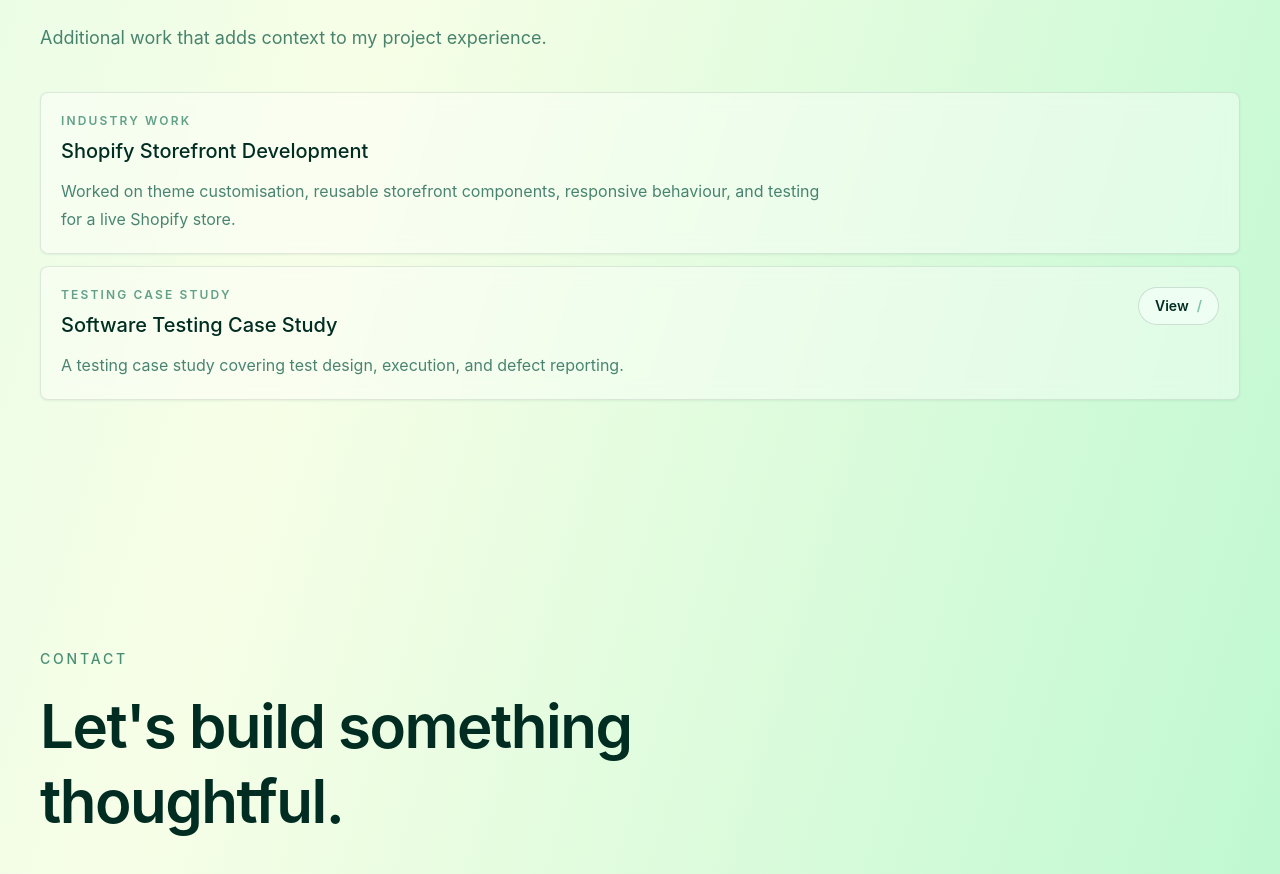
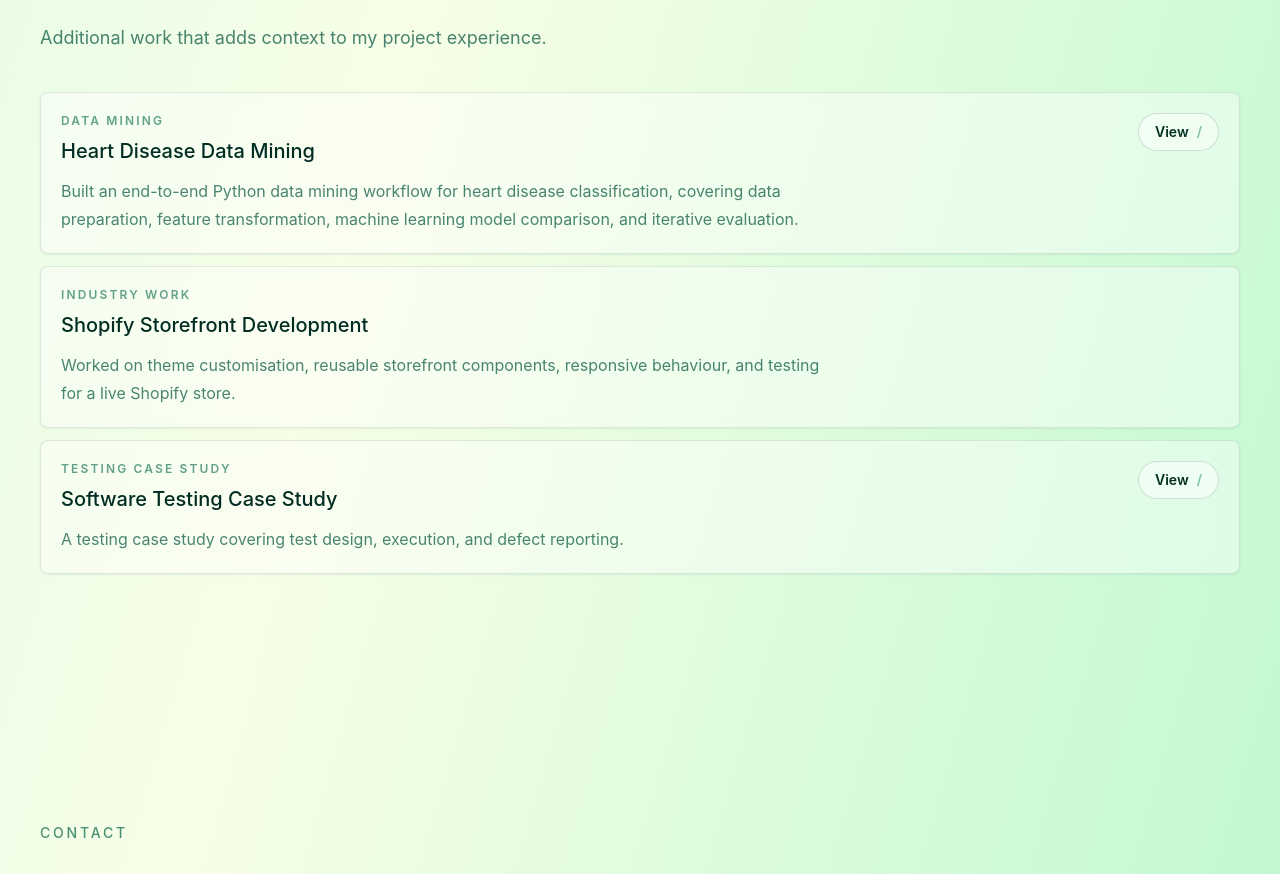
Before and after one commit to alex-fan-dev/Personal_website, a React (Vite) app: page / in a window 1280 px wide. Shown: the part 2979-3853 px from the top of the page. Built offline with nearby package versions, Linux system fonts and the light colour scheme.

Commit message:
feat: add heart disease data mining to supporting work

```diff
--- a/src/data/OtherWorkCard.ts
+++ b/src/data/OtherWorkCard.ts
@@ -6,6 +6,13 @@ export type OtherWorkItem = {
 };
 
 export const otherWork: OtherWorkItem[] = [
+  {
+    title: 'Heart Disease Data Mining',
+    description:
+      'Built an end-to-end Python data mining workflow for heart disease classification, covering data preparation, feature transformation, machine learning model comparison, and iterative evaluation.',
+    type: 'Data Mining',
+    href: 'https://github.com/alex-fan-dev/heart-disease-data-mining',
+  },
   {
     title: 'Shopify Storefront Development',
     description:
```
